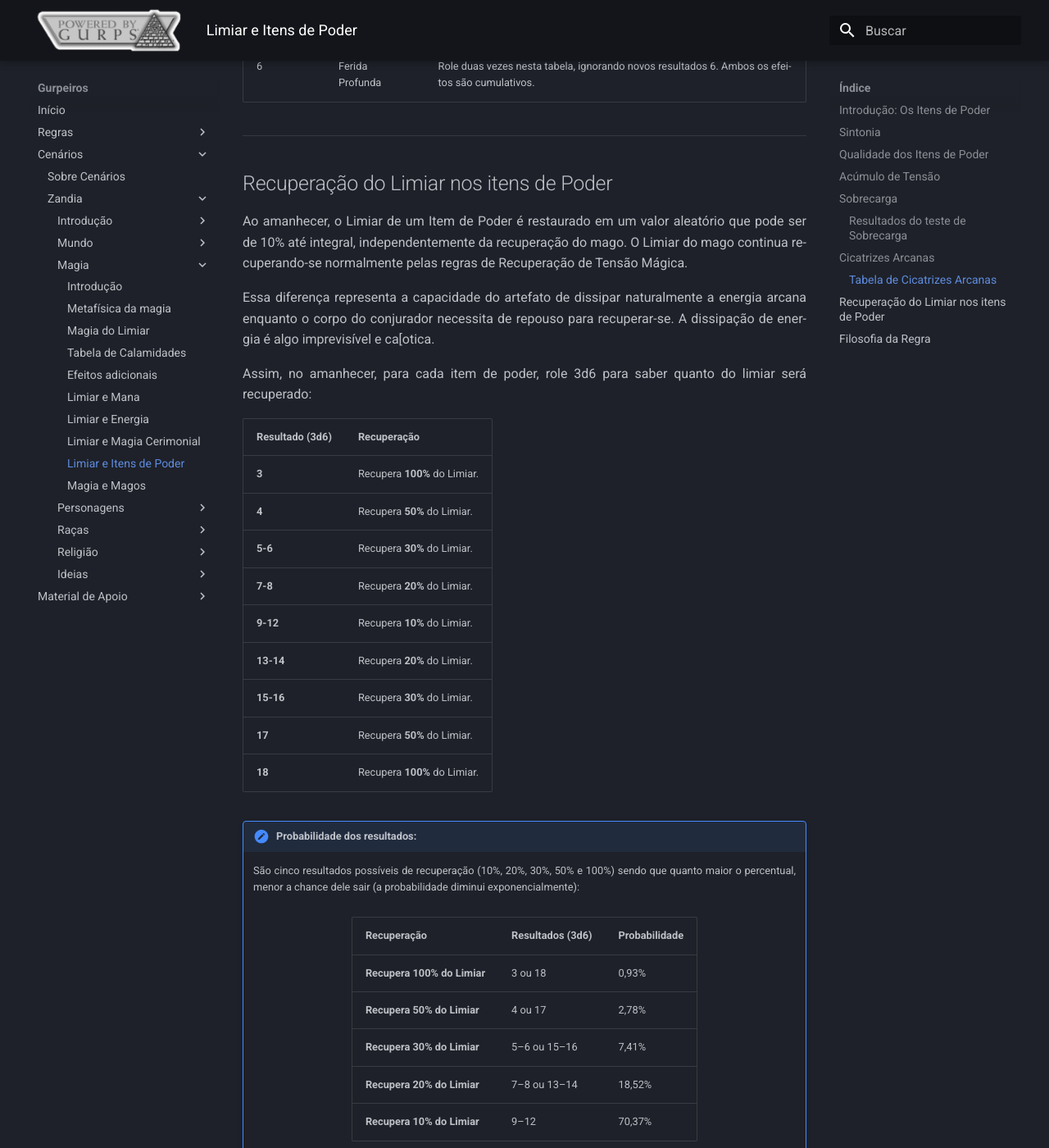
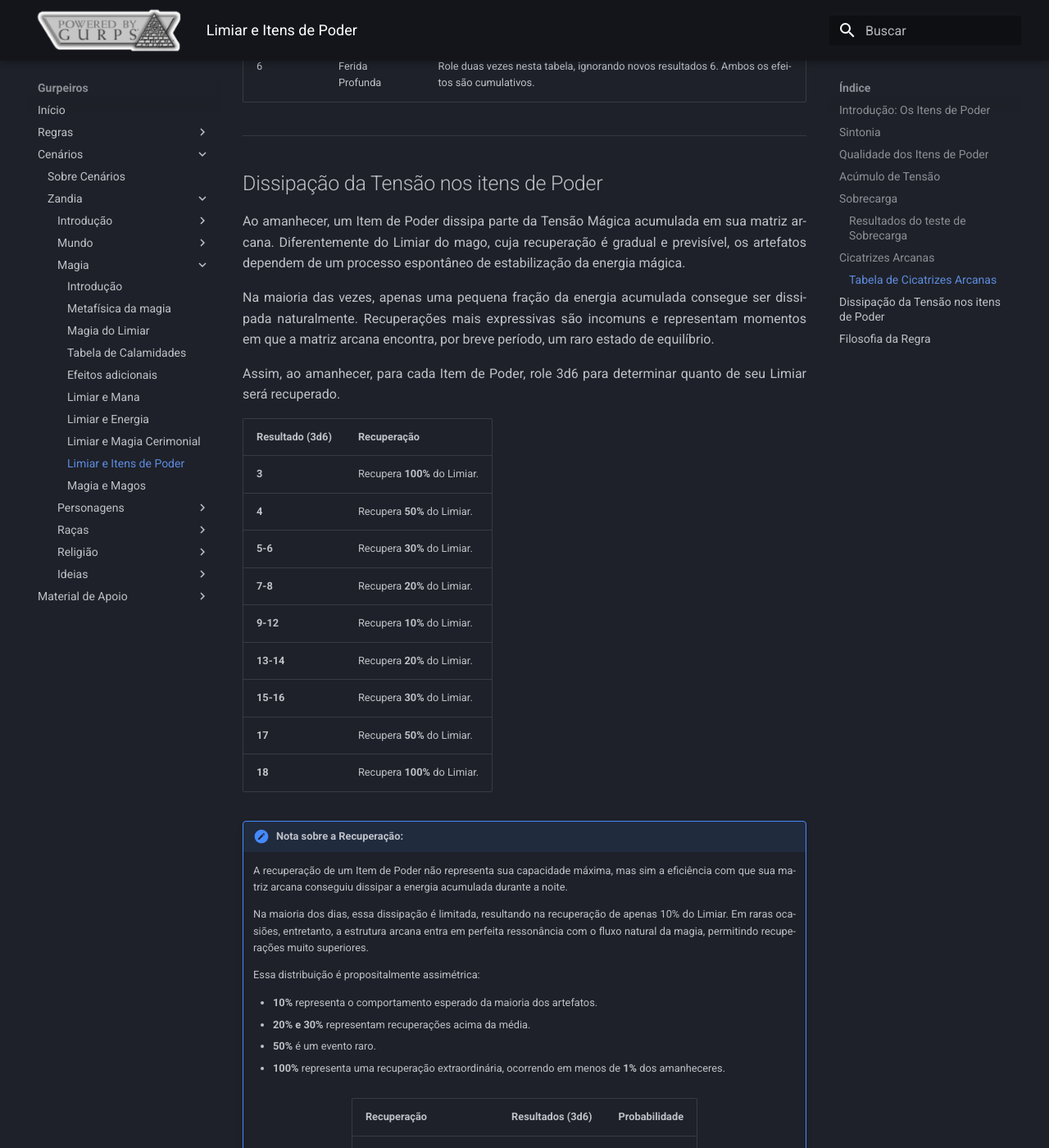
Before and after one commit to brbreis-1723/gurpeiros, an MkDocs documentation site: the page built from docs/cenarios/zandia/magia/limiar_itens_de_poder.md, in a window 1280 px wide and 1400 px high, scrolled down 5224 px. Shown: the whole window at 82% size. Built offline with MkDocs 1.6.1 and Material for MkDocs 9.7.7, drawn with Linux system fonts in a browser that asks for light colours; some of the changed text lies outside the part shown.

Commit message:
atualiza site mkdocs

```diff
--- a/docs/cenarios/zandia/magia/limiar_itens_de_poder.md
+++ b/docs/cenarios/zandia/magia/limiar_itens_de_poder.md
@@ -159,13 +159,13 @@ Role 1d6:
 
 ---
 
-## Recuperação do Limiar nos itens de Poder
+## Dissipação da Tensão nos itens de Poder
 
-Ao amanhecer, o Limiar de um Item de Poder é restaurado em um valor aleatório que pode ser de 10% até integral, independentemente da recuperação do mago. O Limiar do mago continua recuperando-se normalmente pelas regras de Recuperação de Tensão Mágica.
+Ao amanhecer, um Item de Poder dissipa parte da Tensão Mágica acumulada em sua matriz arcana. Diferentemente do Limiar do mago, cuja recuperação é gradual e previsível, os artefatos dependem de um processo espontâneo de estabilização da energia mágica.
 
-Essa diferença representa a capacidade do artefato de dissipar naturalmente a energia arcana enquanto o corpo do conjurador necessita de repouso para recuperar-se. A dissipação de energia é algo imprevisível e ca[otica.
+Na maioria das vezes, apenas uma pequena fração da energia acumulada consegue ser dissipada naturalmente. Recuperações mais expressivas são incomuns e representam momentos em que a matriz arcana encontra, por breve período, um raro estado de equilíbrio.
 
-Assim, no amanhecer, para cada item de poder, role 3d6 para saber quanto do limiar será recuperado:
+Assim, ao amanhecer, para cada Item de Poder, role 3d6 para determinar quanto de seu Limiar será recuperado.
 <table>
     <thead>
         <tr>
@@ -186,8 +186,19 @@ Assim, no amanhecer, para cada item de poder, role 3d6 para saber quanto do limi
     </tbody>
 </table>
 
-!!! note "Probabilidade dos resultados:"
-     São cinco resultados possíveis de recuperação (10%, 20%, 30%, 50% e 100%) sendo que quanto maior o percentual, menor a chance dele sair (a probabilidade diminui exponencialmente):
+!!! note "Nota sobre a Recuperação:"
+     A recuperação de um Item de Poder não representa sua capacidade máxima, mas sim a eficiência com que sua matriz arcana conseguiu dissipar a energia acumulada durante a noite.
+
+     Na maioria dos dias, essa dissipação é limitada, resultando na recuperação de apenas 10% do Limiar. Em raras ocasiões, entretanto, a estrutura arcana entra em perfeita ressonância com o fluxo natural da magia, permitindo recuperações muito superiores.
+
+     Essa distribuição é propositalmente assimétrica:
+     <ul>
+     <li><strong>10%</strong> representa o comportamento esperado da maioria dos artefatos.</li>
+     <li><strong>20% e 30%</strong> representam recuperações acima da média.</li>
+     <li><strong>50%</strong> é um evento raro.</li>
+     <li><strong>100%</strong> representa uma recuperação extraordinária, ocorrendo em menos de <strong>1%</strong> dos amanheceres.</li>
+     </ul>
+
      <div style="max-height:600px; overflow-y:auto;" align="center">
      <table>
     <thead>
@@ -199,9 +210,19 @@ Assim, no amanhecer, para cada item de poder, role 3d6 para saber quanto do limi
     </thead>
     <tbody>
         <tr>
-            <td><strong>Recupera 100% do Limiar</strong></td>
-            <td>3 ou 18</td>
-            <td>0,93%</td>
+            <td><strong>Recupera 10% do Limiar</strong></td>
+            <td>9–12</td>
+            <td>70,37%</td>
+        </tr>
+        <tr>
+            <td><strong>Recupera 20% do Limiar</strong></td>
+            <td>7–8 ou 13–14</td>
+            <td>18,52%</td>
+        </tr>
+        <tr>
+            <td><strong>Recupera 30% do Limiar</strong></td>
+            <td>5–6 ou 15–16</td>
+            <td>7,41%</td>
         </tr>
         <tr>
             <td><strong>Recupera 50% do Limiar</strong></td>
@@ -209,19 +230,9 @@ Assim, no amanhecer, para cada item de poder, role 3d6 para saber quanto do limi
             <td>2,78%</td>
         </tr>
         <tr>
-            <td><strong>Recupera 30% do Limiar</strong></td>
-            <td>5–6 ou 15–16</td>
-            <td>7,41%</td>
-        </tr>
-        <tr>
-            <td><strong>Recupera 20% do Limiar</strong></td>
-            <td>7–8 ou 13–14</td>
-            <td>18,52%</td>
-        </tr>
-        <tr>
-            <td><strong>Recupera 10% do Limiar</strong></td>
-            <td>9–12</td>
-            <td>70,37%</td>
+            <td><strong>Recupera 100% do Limiar</strong></td>
+            <td>3 ou 18</td>
+            <td>0,93%</td>
         </tr>
      </tbody>
      </table></div>
```
